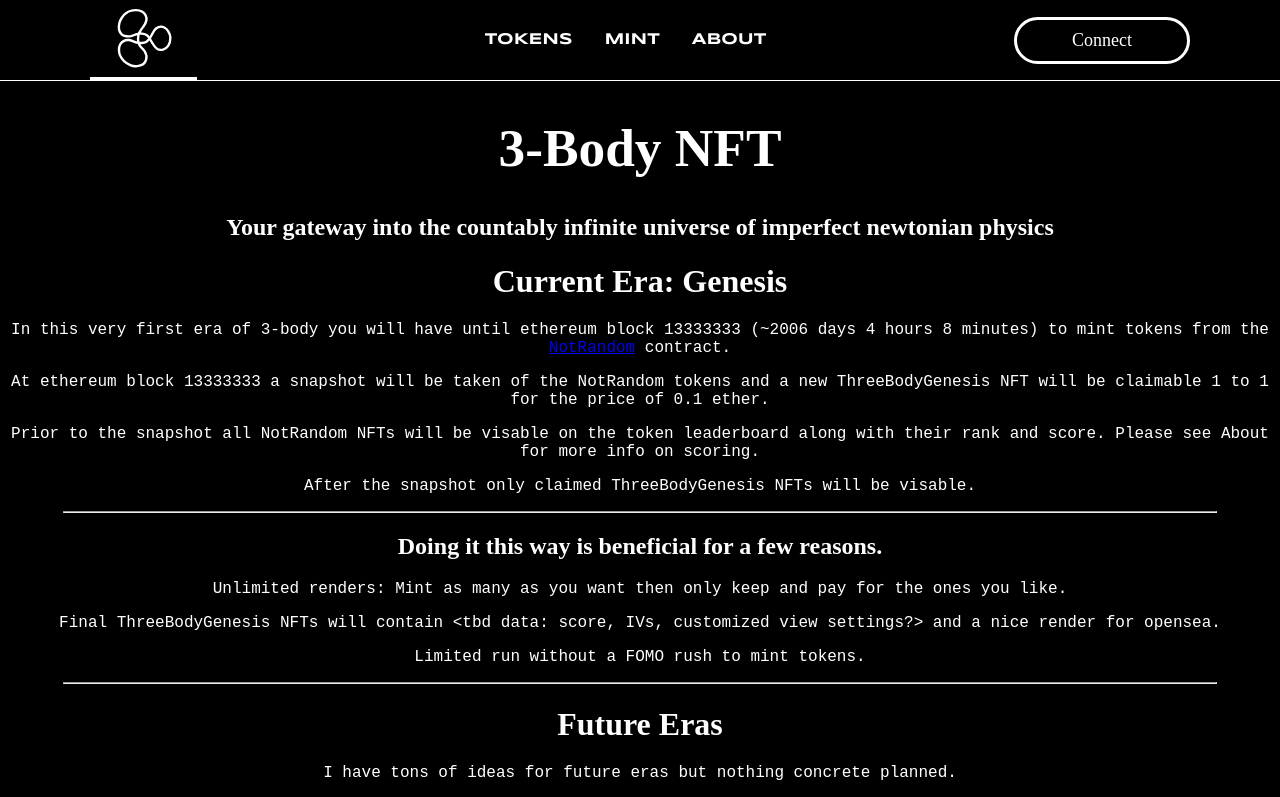
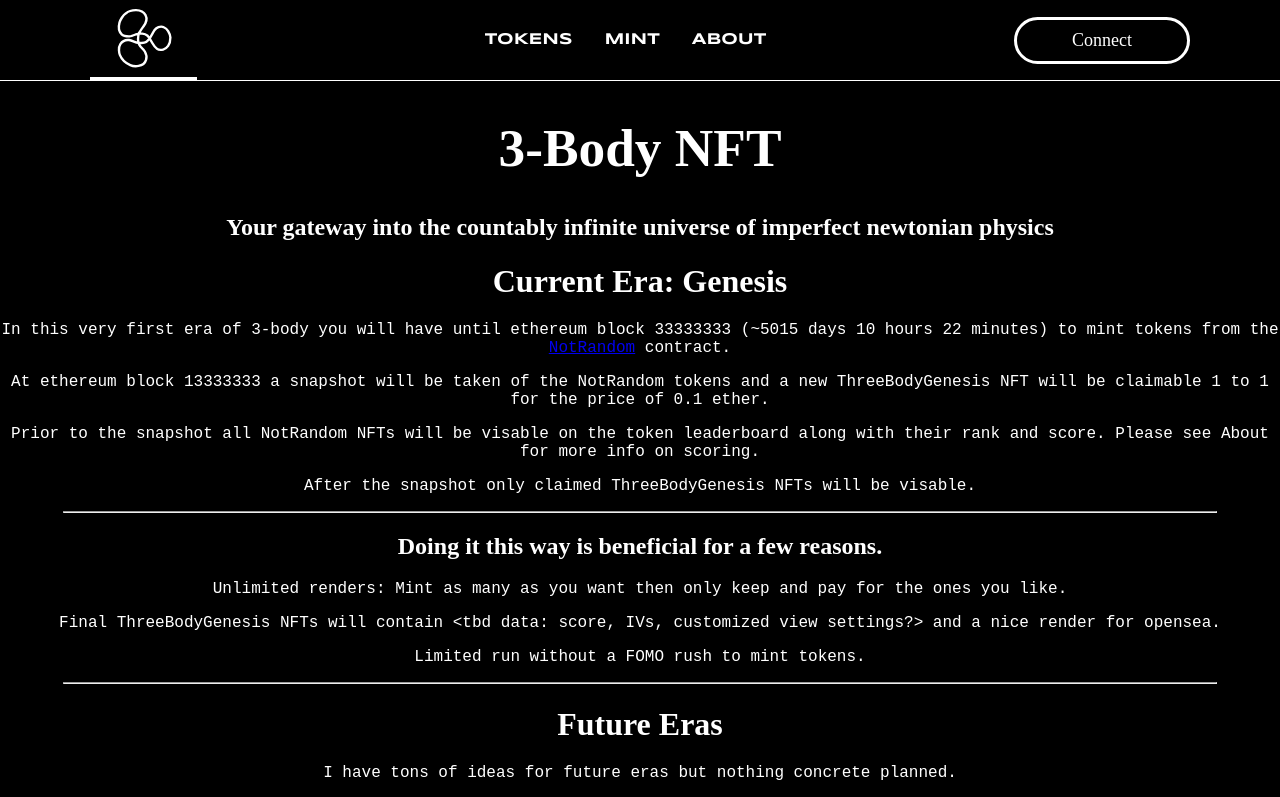
Before and after one commit to aspect0x7bc/3-Body-Genesis, a React (Create React App) app: page /#/ in a window 1280 px wide. Shown: the top 797 px of the page. Built offline with nearby package versions, Linux system fonts and the light colour scheme; no server answers; a web font is replaced by a local one.

Commit message:
change end block - test git update to deployment

```diff
--- a/src/pages/Home.js
+++ b/src/pages/Home.js
@@ -12,7 +12,7 @@ const Home = () => {
 
   const estimateTime = () => {
 
-    const blocksLeft = 13333333 - currentBlock;
+    const blocksLeft = 33333333 - currentBlock;
     const aproxSecondsLeft = 13 * blocksLeft;
     const aproxDaysLeft = Math.floor(aproxSecondsLeft / 86400);
     const modAproxHours = Math.floor((aproxSecondsLeft % 86400) / 3600);
@@ -26,7 +26,7 @@ const Home = () => {
       <h1 className="title">3-Body NFT</h1>
       <h2>Your gateway into the countably infinite universe of imperfect newtonian physics</h2>
       <h1>Current Era: Genesis</h1>
-      <p>In this very first era of 3-body you will have until ethereum block 13333333 ({estimateTime()}) to mint tokens from the <a href= "https://arbiscan.io/token/0x945b6ae5ec8324b1cc941c41e300cec60102e4b5">NotRandom</a> contract.</p>
+      <p>In this very first era of 3-body you will have until ethereum block 33333333 ({estimateTime()}) to mint tokens from the <a href= "https://arbiscan.io/token/0x945b6ae5ec8324b1cc941c41e300cec60102e4b5">NotRandom</a> contract.</p>
       <p>At ethereum block 13333333 a snapshot will be taken of the NotRandom tokens and a new ThreeBodyGenesis NFT will be claimable 1 to 1 for the price of 0.1 ether.</p>
       <p>Prior to the snapshot all NotRandom NFTs will be visable on the token leaderboard along with their rank and score. Please see About for more info on scoring.</p>
       <p>After the snapshot only claimed ThreeBodyGenesis NFTs will be visable.</p>
```
